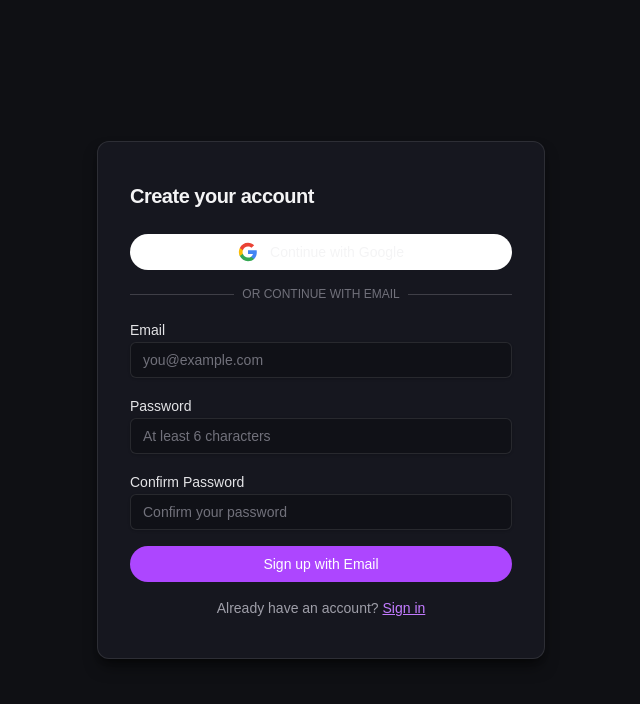
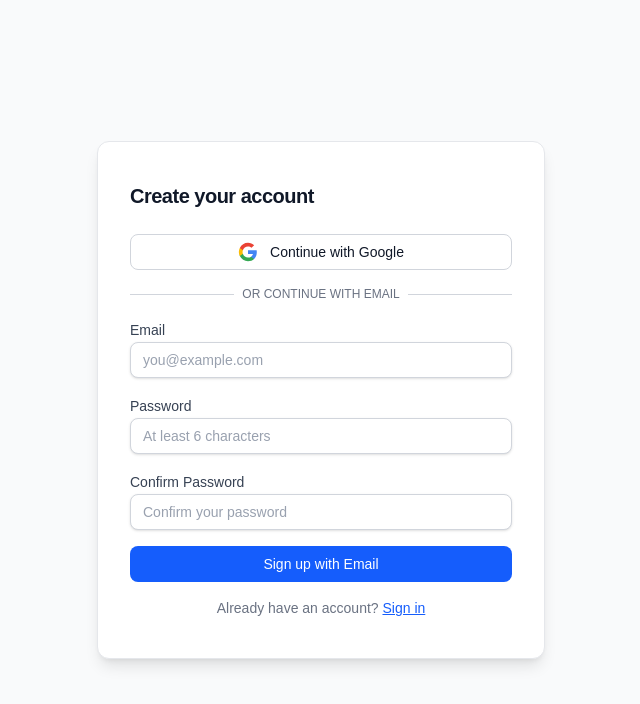
Before and after one commit to Wazanyirenda/client-db-manager, a Next.js app: page /signup in a window 1280 px wide. Shown: the top 704 px of the page, without its empty margins (319-959 px from the left). Built offline with nearby package versions, Linux system fonts and the light colour scheme; no server answers.

Commit message:
Update theme from purple to blue, add proper dark/light mode support, remove emojis from README

```diff
--- a/app/(auth)/layout.tsx
+++ b/app/(auth)/layout.tsx
@@ -2,8 +2,8 @@ import type { ReactNode } from "react";
 
 export default function AuthLayout({ children }: { children: ReactNode }) {
   return (
-    <div className="min-h-screen bg-[#0f1014] text-zinc-100 flex items-center justify-center">
-      <div className="w-full max-w-md rounded-xl border border-white/10 bg-[#16171f] px-8 py-10 shadow-lg shadow-black/50">
+    <div className="min-h-screen bg-gray-50 dark:bg-gray-900 text-gray-900 dark:text-gray-100 flex items-center justify-center">
+      <div className="w-full max-w-md rounded-xl border border-gray-200 dark:border-gray-700 bg-white dark:bg-gray-800 px-8 py-10 shadow-lg">
         {children}
       </div>
     </div>
--- a/app/layout.tsx
+++ b/app/layout.tsx
@@ -24,9 +24,9 @@ export default function RootLayout({
   children: React.ReactNode;
 }>) {
   return (
-    <html lang="en">
+    <html lang="en" className="light">
       <body
-        className={`${geistSans.variable} ${geistMono.variable} antialiased bg-[#0f1014] text-zinc-100`}
+        className={`${geistSans.variable} ${geistMono.variable} antialiased bg-gray-50 text-gray-900 dark:bg-gray-900 dark:text-gray-100`}
       >
         {children}
         <Toaster position="top-right" richColors />
--- a/app/page.tsx
+++ b/app/page.tsx
@@ -192,7 +192,7 @@ export default function Home() {
                   <DropdownMenuItem
                     onClick={() => handleExport('csv')}
                     className="px-3 py-2 text-sm cursor-pointer hover:bg-gray-100 dark:hover:bg-gray-700 rounded"
-                  >
+            >
                     Export as CSV
                   </DropdownMenuItem>
                   <DropdownMenuItem
@@ -204,7 +204,7 @@ export default function Home() {
                   <DropdownMenuItem
                     onClick={() => handleExport('pdf')}
                     className="px-3 py-2 text-sm cursor-pointer hover:bg-gray-100 dark:hover:bg-gray-700 rounded"
-                  >
+            >
                     Export as PDF
                   </DropdownMenuItem>
                 </DropdownMenuContent>
--- a/components/auth/login-form.tsx
+++ b/components/auth/login-form.tsx
@@ -106,16 +106,16 @@ export function LoginForm() {
 
       <div className="relative">
         <div className="absolute inset-0 flex items-center">
-          <span className="w-full border-t border-zinc-700" />
+          <span className="w-full border-t border-gray-300 dark:border-gray-600" />
         </div>
         <div className="relative flex justify-center text-xs uppercase">
-          <span className="bg-[#16171f] px-2 text-zinc-500">Or continue with email</span>
+          <span className="bg-white dark:bg-gray-800 px-2 text-gray-500 dark:text-gray-400">Or continue with email</span>
         </div>
       </div>
 
       <form onSubmit={handleSubmit} className="space-y-4">
         <div className="space-y-1.5">
-          <label className="text-sm font-medium text-zinc-200" htmlFor="email">
+          <label className="text-sm font-medium text-gray-700 dark:text-gray-200" htmlFor="email">
             Email
           </label>
           <Input
@@ -129,7 +129,7 @@ export function LoginForm() {
         </div>
         <div className="space-y-1.5">
           <label
-            className="text-sm font-medium text-zinc-200"
+            className="text-sm font-medium text-gray-700 dark:text-gray-200"
             htmlFor="password"
           >
             Password
@@ -154,9 +154,9 @@ export function LoginForm() {
           {loading ? "Signing in..." : "Sign in with Email"}
         </Button>
 
-        <div className="text-center text-sm text-zinc-400">
+        <div className="text-center text-sm text-gray-500 dark:text-gray-400">
           Don't have an account?{" "}
-          <Link href="/signup" className="text-purple-400 hover:text-purple-300 underline">
+          <Link href="/signup" className="text-blue-600 hover:text-blue-500 dark:text-blue-400 dark:hover:text-blue-300 underline">
             Sign up
           </Link>
         </div>
--- a/components/auth/signup-form.tsx
+++ b/components/auth/signup-form.tsx
@@ -128,16 +128,16 @@ export function SignupForm() {
 
       <div className="relative">
         <div className="absolute inset-0 flex items-center">
-          <span className="w-full border-t border-zinc-700" />
+          <span className="w-full border-t border-gray-300 dark:border-gray-600" />
         </div>
         <div className="relative flex justify-center text-xs uppercase">
-          <span className="bg-[#16171f] px-2 text-zinc-500">Or continue with email</span>
+          <span className="bg-white dark:bg-gray-800 px-2 text-gray-500 dark:text-gray-400">Or continue with email</span>
         </div>
       </div>
 
       <form onSubmit={handleSubmit} className="space-y-4">
         <div className="space-y-1.5">
-          <label className="text-sm font-medium text-zinc-200" htmlFor="email">
+          <label className="text-sm font-medium text-gray-700 dark:text-gray-200" htmlFor="email">
             Email
           </label>
           <Input
@@ -152,7 +152,7 @@ export function SignupForm() {
         </div>
         <div className="space-y-1.5">
           <label
-            className="text-sm font-medium text-zinc-200"
+            className="text-sm font-medium text-gray-700 dark:text-gray-200"
             htmlFor="password"
           >
             Password
@@ -170,7 +170,7 @@ export function SignupForm() {
         </div>
         <div className="space-y-1.5">
           <label
-            className="text-sm font-medium text-zinc-200"
+            className="text-sm font-medium text-gray-700 dark:text-gray-200"
             htmlFor="confirmPassword"
           >
             Confirm Password
@@ -194,10 +194,10 @@ export function SignupForm() {
 
         {success && (
           <div className="space-y-2">
-            <p className="text-sm text-green-400" aria-live="polite">
+            <p className="text-sm text-green-600 dark:text-green-400" aria-live="polite">
               Account created successfully! Redirecting to login...
             </p>
-            <p className="text-xs text-zinc-400">
+            <p className="text-xs text-gray-500 dark:text-gray-400">
               Check your email to verify your account (if email confirmation is enabled).
             </p>
           </div>
@@ -207,9 +207,9 @@ export function SignupForm() {
           {loading ? "Creating account..." : success ? "Account Created!" : "Sign up with Email"}
         </Button>
 
-        <div className="text-center text-sm text-zinc-400">
+        <div className="text-center text-sm text-gray-500 dark:text-gray-400">
           Already have an account?{" "}
-          <Link href="/login" className="text-purple-400 hover:text-purple-300 underline">
+          <Link href="/login" className="text-blue-600 hover:text-blue-500 dark:text-blue-400 dark:hover:text-blue-300 underline">
             Sign in
           </Link>
         </div>
--- a/components/ui/button.tsx
+++ b/components/ui/button.tsx
@@ -3,15 +3,16 @@ import { cva, type VariantProps } from "class-variance-authority";
 import { cn } from "@/lib/utils";
 
 const buttonVariants = cva(
-  "inline-flex items-center justify-center whitespace-nowrap rounded-full text-sm font-medium transition-colors focus-visible:outline-none focus-visible:ring-2 focus-visible:ring-purple-500 focus-visible:ring-offset-2 disabled:pointer-events-none disabled:opacity-50 ring-offset-[#0f1014]",
+  "inline-flex items-center justify-center whitespace-nowrap rounded-lg text-sm font-medium transition-colors focus-visible:outline-none focus-visible:ring-2 focus-visible:ring-blue-500 focus-visible:ring-offset-2 disabled:pointer-events-none disabled:opacity-50 ring-offset-white dark:ring-offset-gray-900",
   {
     variants: {
       variant: {
         default:
-          "bg-purple-500 text-white hover:bg-purple-400 active:bg-purple-600",
+          "bg-blue-600 text-white hover:bg-blue-500 active:bg-blue-700 dark:bg-blue-600 dark:hover:bg-blue-500",
         outline:
-          "border border-white/15 bg-transparent hover:bg-white/5 text-zinc-100",
-        ghost: "hover:bg-white/5 text-zinc-200",
+          "border border-gray-300 bg-transparent hover:bg-gray-100 text-gray-900 dark:border-gray-600 dark:hover:bg-gray-800 dark:text-gray-100",
+        ghost: "hover:bg-gray-100 text-gray-700 dark:hover:bg-gray-800 dark:text-gray-200",
+        destructive: "bg-red-600 text-white hover:bg-red-500 active:bg-red-700",
       },
       size: {
         default: "h-9 px-4",
--- a/components/ui/input.tsx
+++ b/components/ui/input.tsx
@@ -10,7 +10,7 @@ export const Input = React.forwardRef<HTMLInputElement, InputProps>(
       <input
         type={type}
         className={cn(
-          "flex h-9 w-full rounded-md border border-white/10 bg-[#101117] px-3 py-1 text-sm text-zinc-100 shadow-sm outline-none placeholder:text-zinc-500 focus-visible:border-purple-500 focus-visible:ring-1 focus-visible:ring-purple-500",
+          "flex h-9 w-full rounded-lg border border-gray-300 bg-white px-3 py-1 text-sm text-gray-900 shadow-sm outline-none placeholder:text-gray-400 focus-visible:border-blue-500 focus-visible:ring-1 focus-visible:ring-blue-500 dark:border-gray-600 dark:bg-gray-800 dark:text-gray-100 dark:placeholder:text-gray-500 dark:focus-visible:border-blue-500",
           className
         )}
         ref={ref}
--- a/components/ui/select.tsx
+++ b/components/ui/select.tsx
@@ -16,7 +16,7 @@ const SelectTrigger = React.forwardRef<
   <SelectPrimitive.Trigger
     ref={ref}
     className={cn(
-      "flex h-9 w-full items-center justify-between rounded-md border border-gray-300 dark:border-gray-600 bg-white dark:bg-gray-800 px-3 py-2 text-sm text-gray-900 dark:text-white shadow-sm ring-offset-white placeholder:text-gray-500 focus:outline-none focus:ring-2 focus:ring-purple-500 focus:ring-offset-2 disabled:cursor-not-allowed disabled:opacity-50 dark:ring-offset-gray-950",
+      "flex h-9 w-full items-center justify-between rounded-lg border border-gray-300 dark:border-gray-600 bg-white dark:bg-gray-800 px-3 py-2 text-sm text-gray-900 dark:text-white shadow-sm ring-offset-white placeholder:text-gray-500 focus:outline-none focus:ring-2 focus:ring-blue-500 focus:ring-offset-2 disabled:cursor-not-allowed disabled:opacity-50 dark:ring-offset-gray-900",
       className
     )}
     {...props}
--- a/lib/export.ts
+++ b/lib/export.ts
@@ -82,7 +82,7 @@ export function exportToPDF(clients: Client[]) {
     ]),
     startY: 35,
     styles: { fontSize: 9 },
-    headStyles: { fillColor: [79, 70, 229] },
+    headStyles: { fillColor: [37, 99, 235] },
     alternateRowStyles: { fillColor: [245, 245, 245] },
   });
 
```
Also changed, not shown: 1 other file (tests, documents, lock files or other folders).
